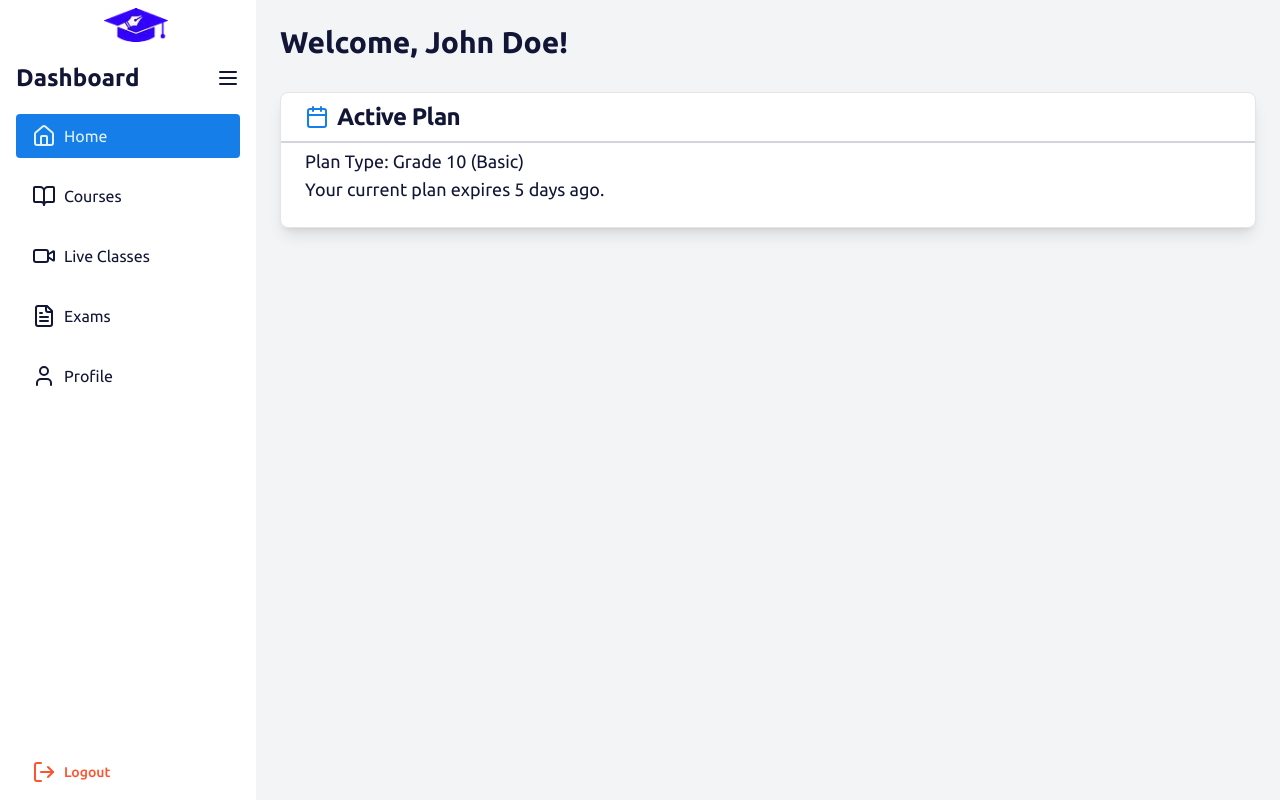
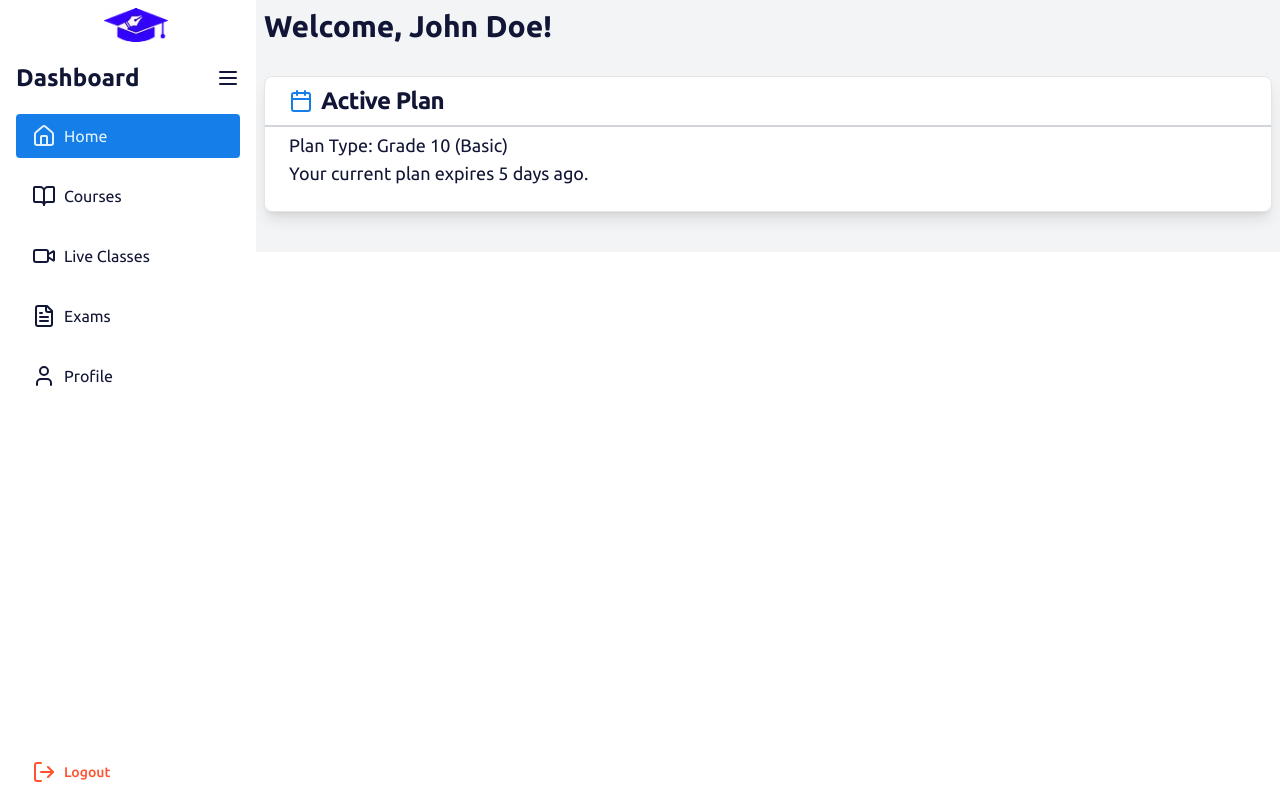
Before and after one commit to EmpAsh938/elearn, a Next.js app: page /dashboard in a window 1280 px wide. Built offline with nearby package versions, Linux system fonts and the light colour scheme.

Commit message:
layout and text fixed

```diff
--- a/app/dashboard/layout.tsx
+++ b/app/dashboard/layout.tsx
@@ -41,7 +41,7 @@ export default function DashboardLayout({ children }: { children: React.ReactNod
             <Sidebar isCollapsed={isCollapsed} toggleCollapse={toggleCollapse} />
 
             {/* Main Content */}
-            <main className={`flex-1 bg-gray-100 ${isCollapsed ? "pl-28" : "pl-64"} ${isMobile ? 'pl-0' : 'pl-64'} transition-all`}>
+            <main className={`bg-gray-100 ${isMobile ? 'pl-0 pb-4' : isCollapsed ? 'pl-28' : 'pl-64'} transition-all`}>
                 {children}
             </main>
         </div>
--- a/app/dashboard/page.tsx
+++ b/app/dashboard/page.tsx
@@ -12,7 +12,7 @@ export default function Dashboard() {
     const remainingDays = formatDistanceToNow(renewalDate, { addSuffix: true });
 
     return (
-        <div className="p-6 min-h-screen">
+        <div className="p-2">
             <section className="mb-8">
                 <h1 className="text-3xl font-bold text-darkNavy text-left mb-2">Welcome, {userName}!</h1>
             </section>
--- a/app/page.tsx
+++ b/app/page.tsx
@@ -48,9 +48,9 @@ export default function Home() {
                         <source src="/videos/landing-bg.mp4" type="video/mp4" />
                         Your browser does not support the video tag.
                     </video>
-                    <div className="relative z-10 max-w-2xl mx-auto px-5 md:p-0">
-                        <h1 className="text-5xl font-extrabold mb-6 text-green">Enhance Your Skills with Our E-Learning Platform</h1>
-                        <p className="text-xl mb-8 text-textLightGreen">Join our community and access a wide range of courses, live classes, and resources to boost your knowledge and career.</p>
+                    <div className="relative z-10 max-w-2xl mx-auto px-5 md:px-0">
+                        <h1 className="text-3xl sm:text-5xl font-extrabold mb-6 text-green">Enhance Your Skills with Our E-Learning Platform</h1>
+                        <p className="text-lg sm:text-xl mb-8 text-textLightGreen">Join our community and access a wide range of courses, live classes, and resources to boost your knowledge and career.</p>
                         <Link href="/dashboard">
                             <Button className="bg-blue hover:bg-blue">Get Started</Button>
                         </Link>
```
